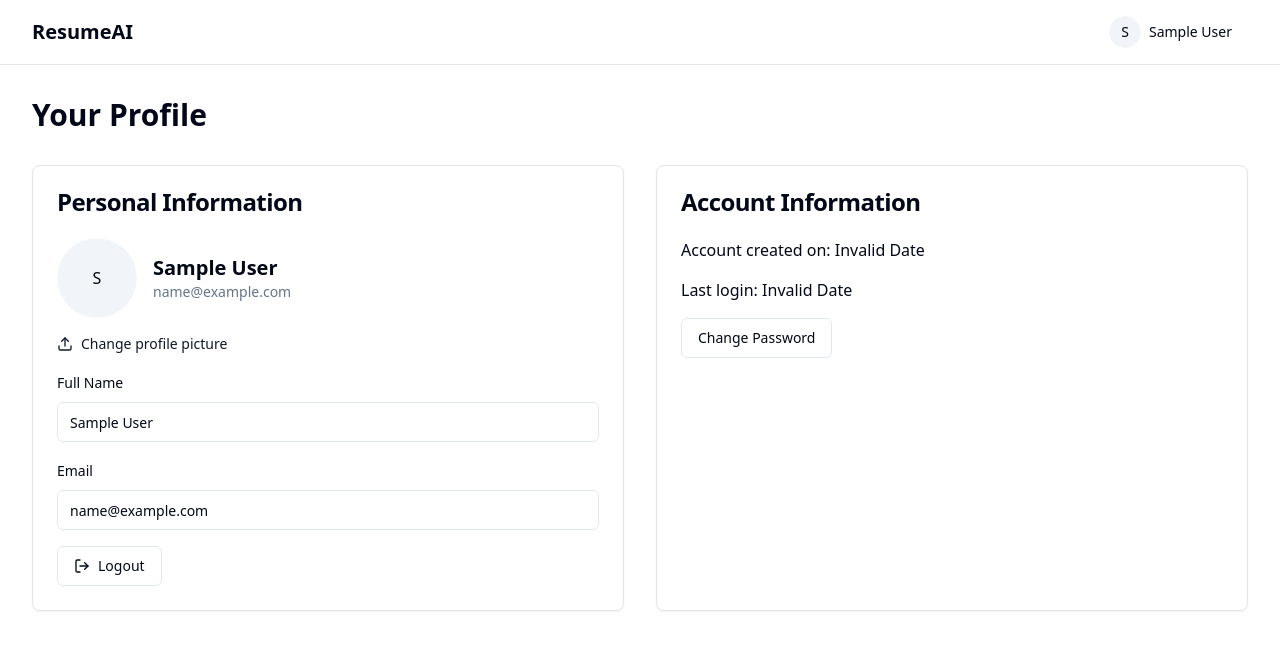
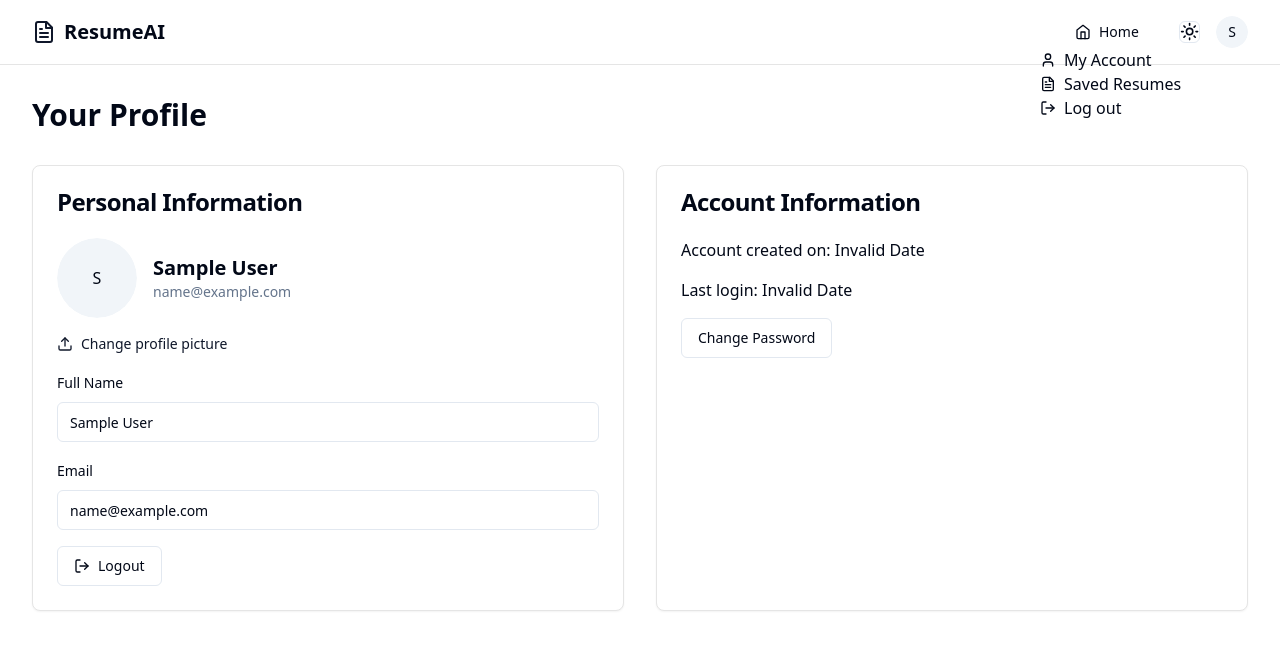
Before and after one commit to Magam-Nagarjuna/resume-builder, a Next.js app: page /profile in a window 1280 px wide. Shown: the top 650 px of the page. Built offline with nearby package versions, Linux system fonts and the light colour scheme; sample sign-in values are in the browser's storage.

Commit message:
Update logged-in-header.tsx

```diff
--- a/src/components/logged-in-header.tsx
+++ b/src/components/logged-in-header.tsx
@@ -1,17 +1,26 @@
-// src/components/logged-in-header.tsx
-import Link from 'next/link'
-import { Button } from '@/components/ui/button'
-import { Avatar, AvatarFallback, AvatarImage } from '@/components/ui/avatar'
-import { DropdownMenu, DropdownMenuContent, DropdownMenuItem, DropdownMenuTrigger } from '@/components/ui/dropdown-menu'
-import { useRouter } from 'next/navigation'
-import { auth } from '@/lib/auth'
+"use client"
+
+import Link from "next/link"
+import { useRouter } from "next/navigation"
+import { Button } from "@/components/ui/button"
+import {
+  DropdownMenu,
+  DropdownMenuContent,
+  DropdownMenuItem,
+  DropdownMenuSeparator,
+  DropdownMenuTrigger,
+} from "@/components/ui/dropdown-menu"
+import { Avatar, AvatarFallback, AvatarImage } from "@/components/ui/avatar"
+import { User, LogOut, FileText, Home } from "lucide-react"
+import { auth } from "@/lib/auth"
+import { ThemeToggle } from "@/components/theme-toggle"
 
 interface LoggedInHeaderProps {
   user: {
-    name: string;
-    email: string;
-    image?: string;
-  };
+    name: string
+    email: string
+    image?: string
+  }
 }
 
 export function LoggedInHeader({ user }: LoggedInHeaderProps) {
@@ -19,32 +28,44 @@ export function LoggedInHeader({ user }: LoggedInHeaderProps) {
 
   const handleLogout = async () => {
     await auth.logout()
-    router.push('/login')
+    router.push("/login")
   }
 
   return (
     <header className="border-b bg-background">
       <div className="container flex h-16 items-center justify-between px-4">
         <Link href="/dashboard" className="flex items-center space-x-2">
+          <FileText className="h-6 w-6 text-primary" />
           <span className="text-xl font-bold">ResumeAI</span>
         </Link>
         <div className="flex items-center space-x-4">
+          <Button variant="ghost" onClick={() => router.push("/")} className="mr-2">
+            <Home className="h-4 w-4 mr-2" />
+            Home
+          </Button>
+          <ThemeToggle />
           <DropdownMenu>
             <DropdownMenuTrigger asChild>
-              <Button variant="ghost">
-                <Avatar className="h-8 w-8 mr-2">
+              <Button variant="ghost" className="relative h-8 w-8 rounded-full">
+                <Avatar className="h-8 w-8">
                   <AvatarImage src={user.image} alt={user.name} />
                   <AvatarFallback>{user.name.charAt(0)}</AvatarFallback>
                 </Avatar>
-                <span>{user.name}</span>
               </Button>
             </DropdownMenuTrigger>
-            <DropdownMenuContent className="py-2">
-              <DropdownMenuItem>
-                <Link href="/profile">Profile</Link>
+            <DropdownMenuContent className="w-56" align="end" forceMount>
+              <DropdownMenuItem className="flex items-center" onClick={() => router.push("/profile")}>
+                <User className="mr-2 h-4 w-4" />
+                <span>My Account</span>
               </DropdownMenuItem>
-              <DropdownMenuItem>
-                <button onClick={handleLogout}>Logout</button>
+              <DropdownMenuItem className="flex items-center" onClick={() => router.push("/saved-resumes")}>
+                <FileText className="mr-2 h-4 w-4" />
+                <span>Saved Resumes</span>
+              </DropdownMenuItem>
+              <DropdownMenuSeparator />
+              <DropdownMenuItem className="flex items-center" onClick={handleLogout}>
+                <LogOut className="mr-2 h-4 w-4" />
+                <span>Log out</span>
               </DropdownMenuItem>
             </DropdownMenuContent>
           </DropdownMenu>
```
